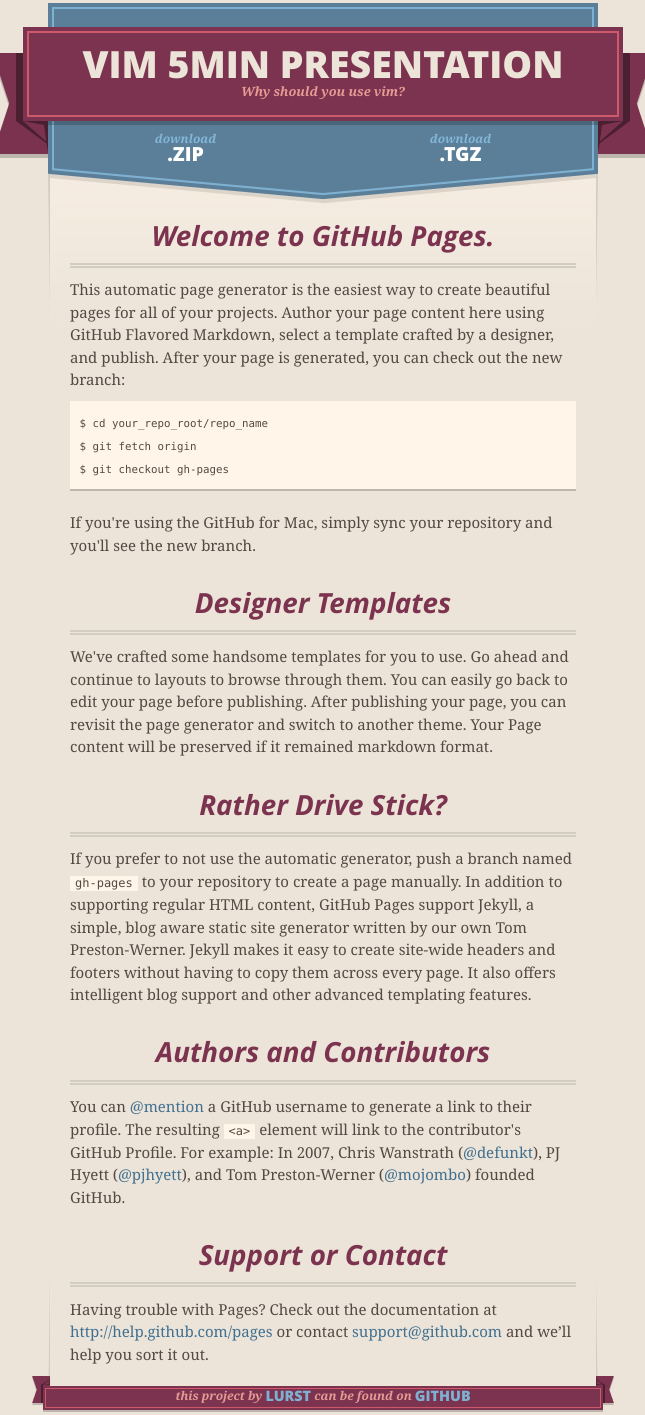
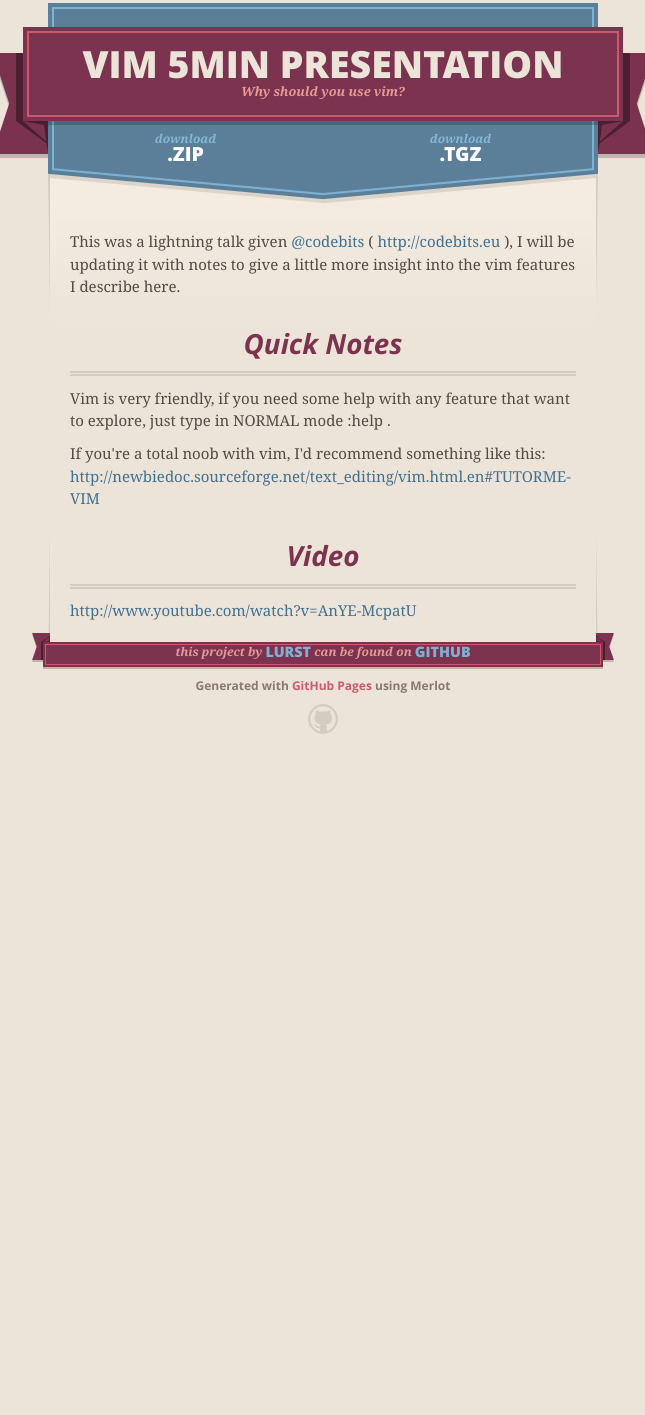
Before and after one commit to LuRsT/vim_5min_presentation, a plain HTML site: page index.html in a window 1280 px wide. Shown: the part 11-1426 px from the top of the page, without its empty margins (317-962 px from the left). After the commit the page ends 800 px from the top, so only its background shows below. Drawn offline with nearby package versions, Linux system fonts and the light colour scheme.

```diff
--- a/index.html
+++ b/index.html
@@ -46,32 +46,17 @@
 
 
       <section id="main_content">
-        <h3>Welcome to GitHub Pages.</h3>
+        <p>This was a lightning talk given <a href="https://github.com/codebits" class="user-mention">@codebits</a> ( <a href="http://codebits.eu">http://codebits.eu</a> ), I will be updating it with notes to give a little more insight into the vim features I describe here.</p>
 
-<p>This automatic page generator is the easiest way to create beautiful pages for all of your projects. Author your page content here using GitHub Flavored Markdown, select a template crafted by a designer, and publish. After your page is generated, you can check out the new branch:</p>
+<h2>Quick Notes</h2>
 
-<pre><code>$ cd your_repo_root/repo_name
-$ git fetch origin
-$ git checkout gh-pages
-</code></pre>
+<p>Vim is very friendly, if you need some help with any feature that want to explore, just type in NORMAL mode :help .</p>
 
-<p>If you're using the GitHub for Mac, simply sync your repository and you'll see the new branch.</p>
+<p>If you're a total noob with vim, I'd recommend something like this: <a href="http://newbiedoc.sourceforge.net/text_editing/vim.html.en#TUTORME-VIM">http://newbiedoc.sourceforge.net/text_editing/vim.html.en#TUTORME-VIM</a></p>
 
-<h3>Designer Templates</h3>
+<h2>Video</h2>
 
-<p>We've crafted some handsome templates for you to use. Go ahead and continue to layouts to browse through them. You can easily go back to edit your page before publishing. After publishing your page, you can revisit the page generator and switch to another theme. Your Page content will be preserved if it remained markdown format.</p>
-
-<h3>Rather Drive Stick?</h3>
-
-<p>If you prefer to not use the automatic generator, push a branch named <code>gh-pages</code> to your repository to create a page manually. In addition to supporting regular HTML content, GitHub Pages support Jekyll, a simple, blog aware static site generator written by our own Tom Preston-Werner. Jekyll makes it easy to create site-wide headers and footers without having to copy them across every page. It also offers intelligent blog support and other advanced templating features.</p>
-
-<h3>Authors and Contributors</h3>
-
-<p>You can <a href="https://github.com/blog/821" class="user-mention">@mention</a> a GitHub username to generate a link to their profile. The resulting <code>&lt;a&gt;</code> element will link to the contributor's GitHub Profile. For example: In 2007, Chris Wanstrath (<a href="https://github.com/defunkt" class="user-mention">@defunkt</a>), PJ Hyett (<a href="https://github.com/pjhyett" class="user-mention">@pjhyett</a>), and Tom Preston-Werner (<a href="https://github.com/mojombo" class="user-mention">@mojombo</a>) founded GitHub.</p>
-
-<h3>Support or Contact</h3>
-
-<p>Having trouble with Pages? Check out the documentation at <a href="http://help.github.com/pages">http://help.github.com/pages</a> or contact <a href="mailto:support@github.com">support@github.com</a> and we’ll help you sort it out.</p>
+<p><a href="http://www.youtube.com/watch?v=AnYE-McpatU">http://www.youtube.com/watch?v=AnYE-McpatU</a></p>
       </section>
 
       <footer>
```
Also changed, not shown: params.json (+1 -1 lines).
